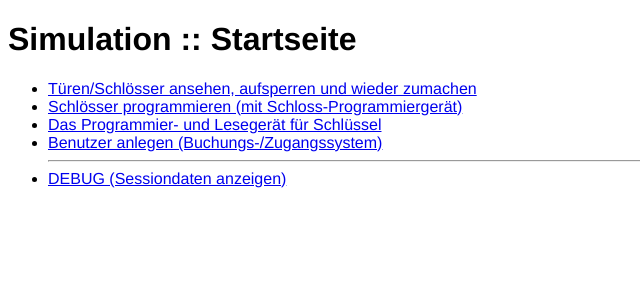
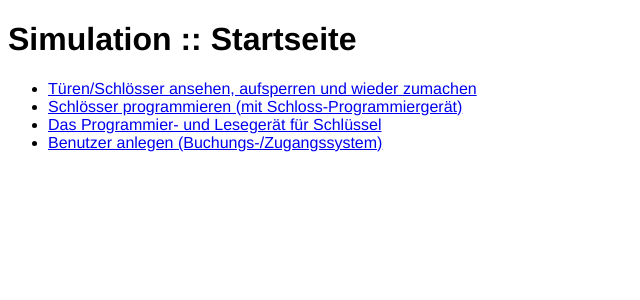
Before and after one commit to schoettl/sweng-projekt, a PHP site: page /sim/ in a window 1280 px wide. Shown: the top 300 px of the page, without its empty margins (0-640 px from the left). Run offline with PHP 8.4, Linux system fonts and the light colour scheme.

Commit message:
Debug view should not be linked here

```diff
--- a/src/sim/index.php
+++ b/src/sim/index.php
@@ -12,8 +12,6 @@
             <li><a href="lockprogr.php">Schlösser programmieren (mit Schloss-Programmiergerät)</a></li>
             <li><a href="keyprogr.php">Das Programmier- und Lesegerät für Schlüssel</a></li>
             <li><a href="buchungssystem.php">Benutzer anlegen (Buchungs-/Zugangssystem)</a></li>
-			<hr>
-            <li><a href="debug">DEBUG (Sessiondaten anzeigen)</a></li>
         </ul>
     </body>
 </html>
```
